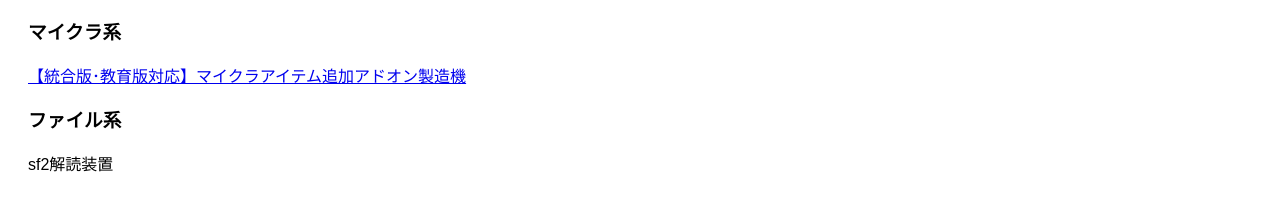
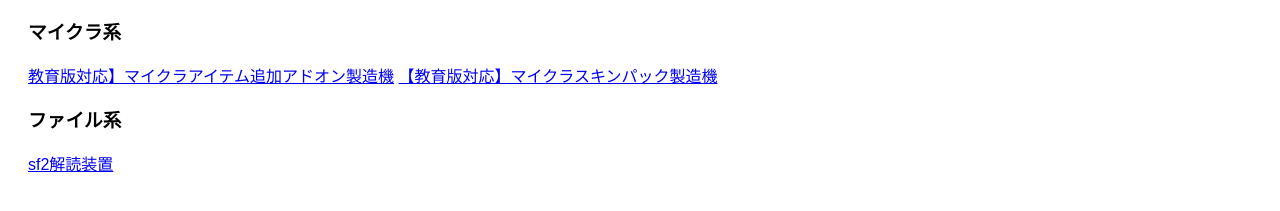
Before and after one commit to ZeiPara/site_zeipara, a plain HTML site: page index.html in a window 1280 px wide. Shown: the part 227-438 px from the top of the page. Drawn offline with Linux system fonts and the light colour scheme.

Commit message:
Update index.html

```diff
--- a/index.html
+++ b/index.html
@@ -33,8 +33,9 @@
       <h1>現在あるページ</h1>
       <h2>ツール</h2>
       <h3>マイクラ系</h3>
-      <a href="https://zeipara.f5.si/minecraft/addon/">【統合版･教育版対応】マイクラアイテム追加アドオン製造機</a>
-      <h3>ファイル系</h3
+      <a href="https://zeipara.f5.si/minecraft/addon/">教育版対応】マイクラアイテム追加アドオン製造機</a>
+      <a href="https://zeipara.f5.si/minecraft/skin/">【教育版対応】マイクラスキンパック製造機</a>
+      <h3>ファイル系</h3>
       <a href="https://zeipara.f5.si/tool/sf2/">sf2解読装置</a>
     </div>
   </body>
```
